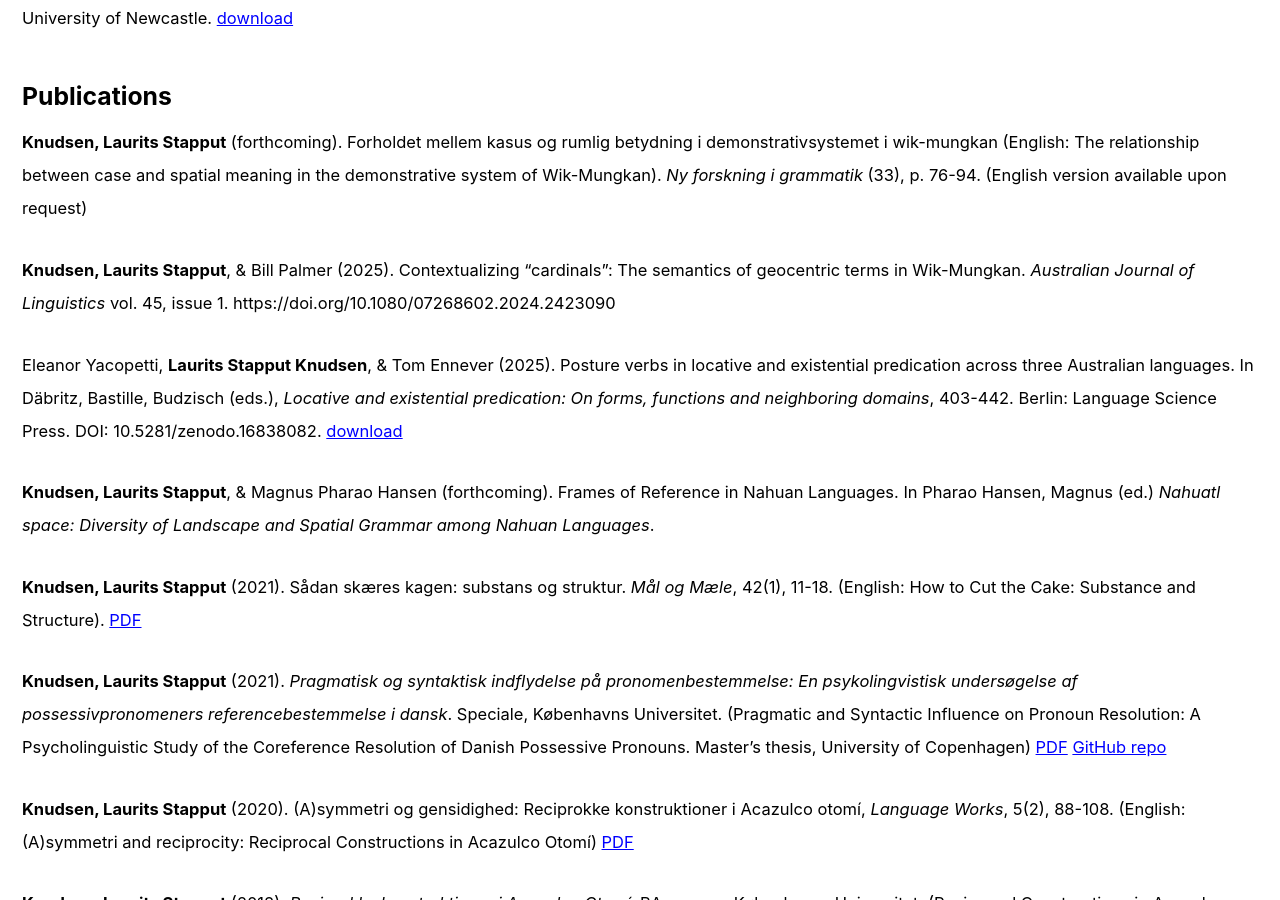
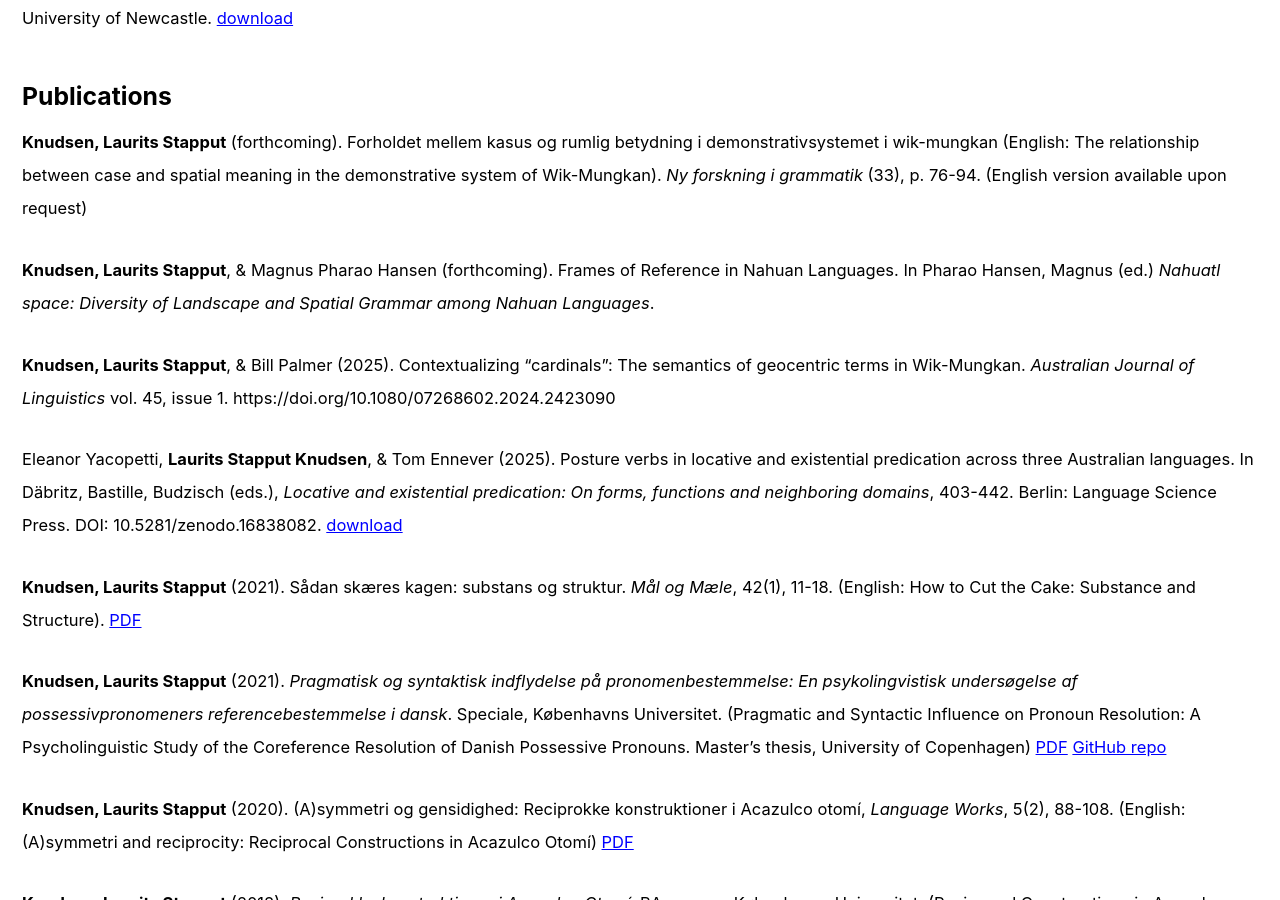
Before and after one commit to lstapputknudsen/lstapputknudsen.github.io, a Jekyll site: the page built from _pages/publications.md, in a window 1280 px wide and 900 px high, scrolled down 570 px. Built offline with Jekyll 4.4.1, drawn with Linux system fonts in a browser that asks for light colours; cached includes are drawn as plain includes.

```diff
--- a/_pages/publications.md
+++ b/_pages/publications.md
@@ -20,11 +20,11 @@ header:
 
 <small> **Knudsen, Laurits Stapput** (forthcoming). Forholdet mellem kasus og rumlig betydning i demonstrativsystemet i wik-mungkan (English: The relationship between case and spatial meaning in the demonstrative system of Wik-Mungkan). *Ny forskning i grammatik* (33), p. 76-94. (English version available upon request)
 
+<small> **Knudsen, Laurits Stapput**, & Magnus Pharao Hansen (forthcoming). Frames of Reference in Nahuan Languages. In Pharao Hansen, Magnus (ed.) *Nahuatl space: Diversity of Landscape and Spatial Grammar among Nahuan Languages*.
+
 <small> **Knudsen, Laurits Stapput**, & Bill Palmer (2025). Contextualizing "cardinals": The semantics of geocentric terms in Wik-Mungkan. *Australian Journal of Linguistics* vol. 45, issue 1. https://doi.org/10.1080/07268602.2024.2423090
 
 <small> Eleanor Yacopetti, **Laurits Stapput Knudsen**, & Tom Ennever (2025). Posture verbs in locative and existential predication across three Australian languages. In Däbritz, Bastille, Budzisch (eds.), *Locative and existential predication: On forms, functions and neighboring domains*, 403-442. Berlin: Language Science Press. DOI: 10.5281/zenodo.16838082. [download](https://zenodo.org/records/16838082)
-
-<small> **Knudsen, Laurits Stapput**, & Magnus Pharao Hansen (forthcoming). Frames of Reference in Nahuan Languages. In Pharao Hansen, Magnus (ed.) *Nahuatl space: Diversity of Landscape and Spatial Grammar among Nahuan Languages*.
 
 <small> **Knudsen, Laurits Stapput** (2021). Sådan skæres kagen: substans og struktur. *Mål og Mæle*, 42(1), 11-18. (English: How to Cut the Cake: Substance and Structure). [PDF](https://osf.io/g8ds3)
 
```
